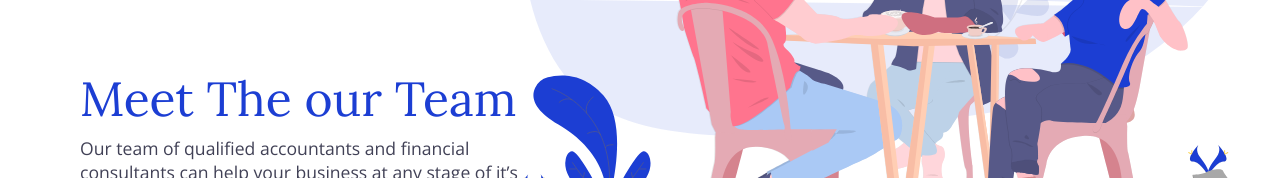
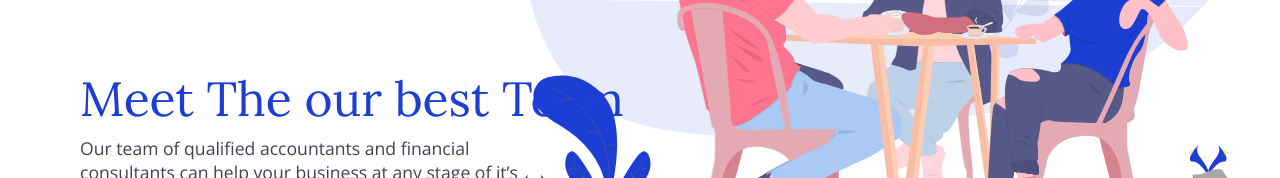
Before and after one commit to Nilesh5995/gatsby-serif-home-gatsbyCloud, a Gatsby site: page /team in a window 1280 px wide. Shown: the part 180-358 px from the top of the page. Built offline with nearby package versions, Linux system fonts and the light colour scheme; Gatsby itself is replaced by a stand-in of ours.

Commit message:
add the changes

```diff
--- a/src/pages/team/index.js
+++ b/src/pages/team/index.js
@@ -12,7 +12,7 @@ const Team = (props) => {
         <div className="container">
           <div className="row">
             <div className="col-12">
-              <h1>Meet The our  Team</h1>
+              <h1>Meet The our best Team</h1>
               <p>
                 Our team of qualified accountants and financial consultants can help your business
                 at any stage of it’s growth.
```
